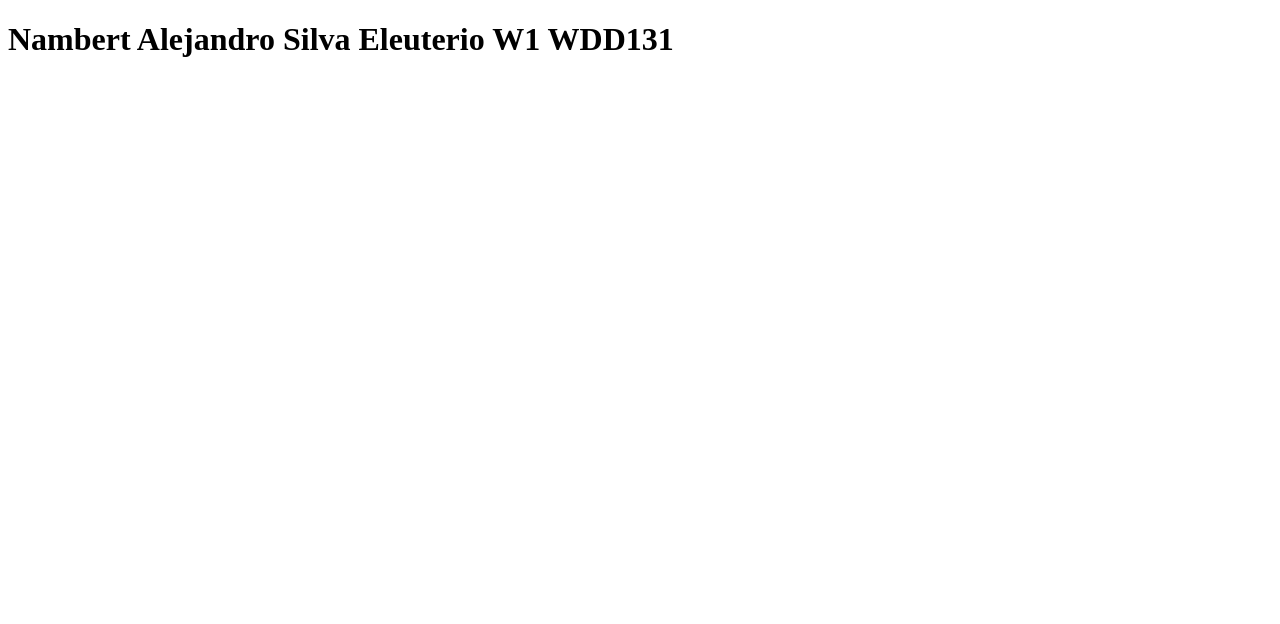
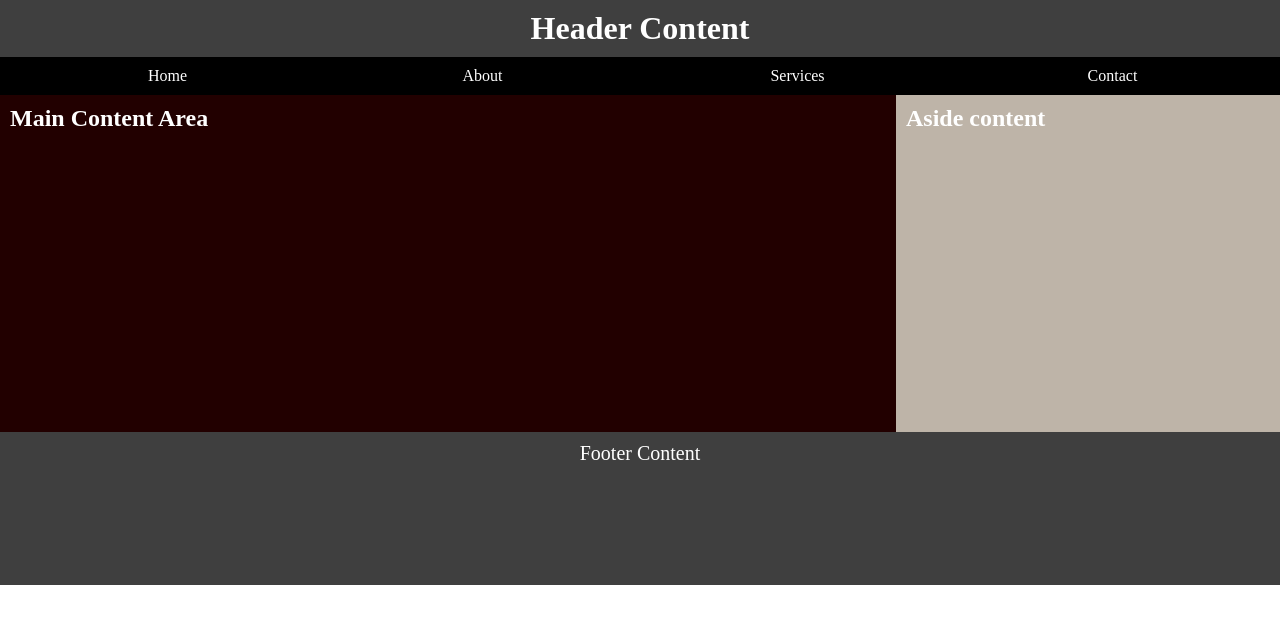
Before and after one commit to NambertAlejandro/wdd131, a plain HTML site: page w1/basic-layout.html in a window 1280 px wide. Drawn offline with Linux system fonts and the light colour scheme.

Commit message:
Basic CSS

```diff
--- a/w1/basic-layout.html
+++ b/w1/basic-layout.html
@@ -4,11 +4,30 @@
     <meta charset="UTF-8" />
     <meta name="viewport" content="width=device-width, initial-scale=1.0" />
     <title>Document</title>
-    <link rel="stylesheet" href="layout.css" />
+    <title>Nambert Alejandro Silva Eleuterio W1 WDD131</title>
+    <meta name="author" content="Nambert Alejandro" />
+    <link rel="stylesheet" href="styles/layout.css" />
   </head>
   <body>
-    <header>
-      <h1>Nambert Alejandro Silva Eleuterio W1 WDD131</h1>
+    <header class="header">
+      <h1>Header Content</h1>
     </header>
+    <main>
+      <nav class="link_bar">
+        <ul>
+          <li><a href="#">Home</a></li>
+          <li><a href="#">About</a></li>
+          <li><a href="#">Services</a></li>
+          <li><a href="#">Contact</a></li>
+        </ul>
+      </nav>
+      <section class="main_aside">
+        <h2 class="main_aside_colum1">Main Content Area</h2>
+        <h2 class="main_aside_colum2">Aside content</h2>
+      </section>
+      <footer class="footer">
+        <p>Footer Content</p>
+      </footer>
+    </main>
   </body>
 </html>
--- a/w1/styles/layout.css
+++ b/w1/styles/layout.css
@@ -0,0 +1,65 @@
+/*General Styles*/
+* {
+  margin: 0;
+  padding: 0;
+  box-sizing: border-box;
+}
+
+/*Header Style */
+.header {
+  background-color: rgb(63, 63, 63);
+  color: white;
+  text-align: center;
+  width: 100%;
+  padding: 10px;
+}
+
+/*Link Bar Style*/
+.link_bar ul {
+  display: grid;
+  grid-template-columns: 1fr 1fr 1fr 1fr;
+  background-color: black;
+  color: white;
+  list-style-type: none;
+  text-align: center;
+  padding: 10px;
+}
+a {
+  text-decoration: none;
+  color: white;
+}
+
+/*Main and Aside content Style*/
+.main_aside {
+  display: grid;
+  grid-template-columns: 70% 30%;
+  background-color: rgba(22, 22, 22, 0.801);
+}
+
+.main_aside_colum1 {
+  color: white;
+  background-color: rgb(34, 0, 0);
+  width: 100%;
+  padding-bottom: 300px;
+  padding-top: 10px;
+  padding-left: 10px;
+}
+
+.main_aside_colum2 {
+  color: white;
+  background-color: rgb(190, 180, 168);
+  width: 100%;
+  padding-bottom: 300px;
+  padding-top: 10px;
+  padding-left: 10px;
+}
+
+/*Footer Style*/
+.footer {
+  background-color: rgb(63, 63, 63);
+  color: white;
+  font-size: 20px;
+  text-align: center;
+  padding-top: 10px;
+  padding-bottom: 120px;
+}
```
